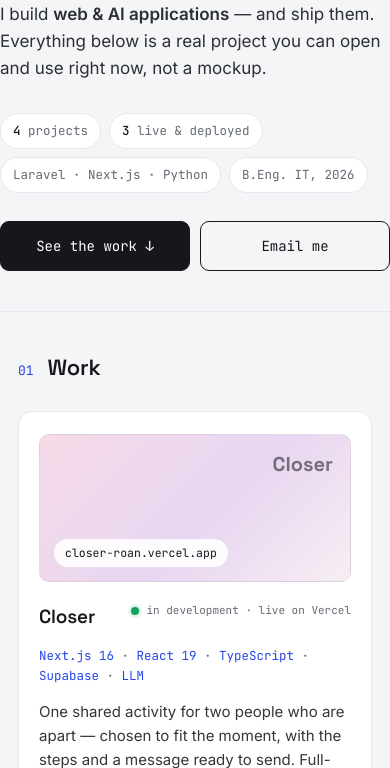
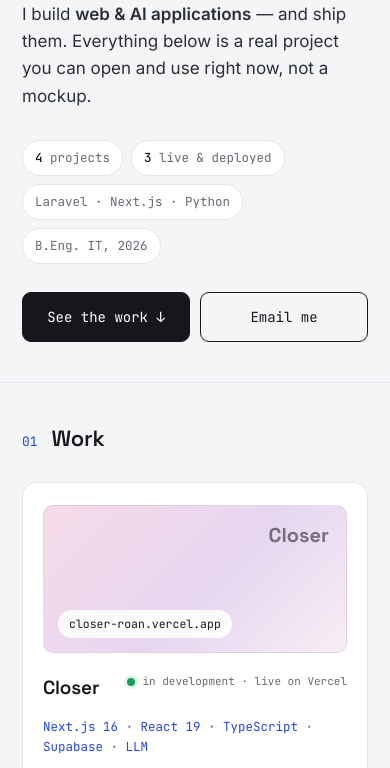
Before and after one commit to Nareg-16/Portfolio, a plain HTML site: page index.html in a window 390 px wide. Shown: the part 275-1043 px from the top of the page. Drawn offline with Linux system fonts and the light colour scheme.

Commit message:
Fix hero touching screen edge on mobile; add even side gutter

```diff
--- a/index.html
+++ b/index.html
@@ -53,7 +53,7 @@
   @media(max-width:620px){.nav-links a:not(.gh){display:none;}}
 
   /* ---- hero ---- */
-  .hero{padding:84px 0 64px;}
+  .hero{padding-top:84px;padding-bottom:64px;}
   .eyebrow{font-family:var(--mono);font-size:13px;color:var(--muted);letter-spacing:.04em;margin-bottom:22px;}
   .eyebrow .dot{color:var(--accent);}
   h1{
@@ -161,7 +161,7 @@
   /* ---- responsive: tablet & small ---- */
   @media(max-width:760px){
     .wrap{padding:0 22px;}
-    .hero{padding:60px 0 48px;}
+    .hero{padding-top:60px;padding-bottom:48px;}
     section.block{padding:38px 0;}
     .sec-head{margin-bottom:26px;}
     .card{padding:22px 20px 20px;}
@@ -169,9 +169,9 @@
   /* ---- responsive: phones ---- */
   @media(max-width:560px){
     body{font-size:16px;}
-    .wrap{padding:0 18px;}
+    .wrap{padding:0 22px;}
     .nav-inner{height:56px;}
-    .hero{padding:46px 0 40px;}
+    .hero{padding-top:46px;padding-bottom:40px;}
     h1{font-size:clamp(36px,11vw,52px);}
     .lead{font-size:17px;}
     .manifest{gap:8px;margin-bottom:28px;}
@@ -186,7 +186,7 @@
   }
   /* ---- responsive: very small phones ---- */
   @media(max-width:380px){
-    .wrap{padding:0 15px;}
+    .wrap{padding:0 20px;}
     h1{font-size:32px;line-height:1.05;}
     .card-media .wm{font-size:17px;}
     .card-media .mono-url{font-size:10.5px;}
```
